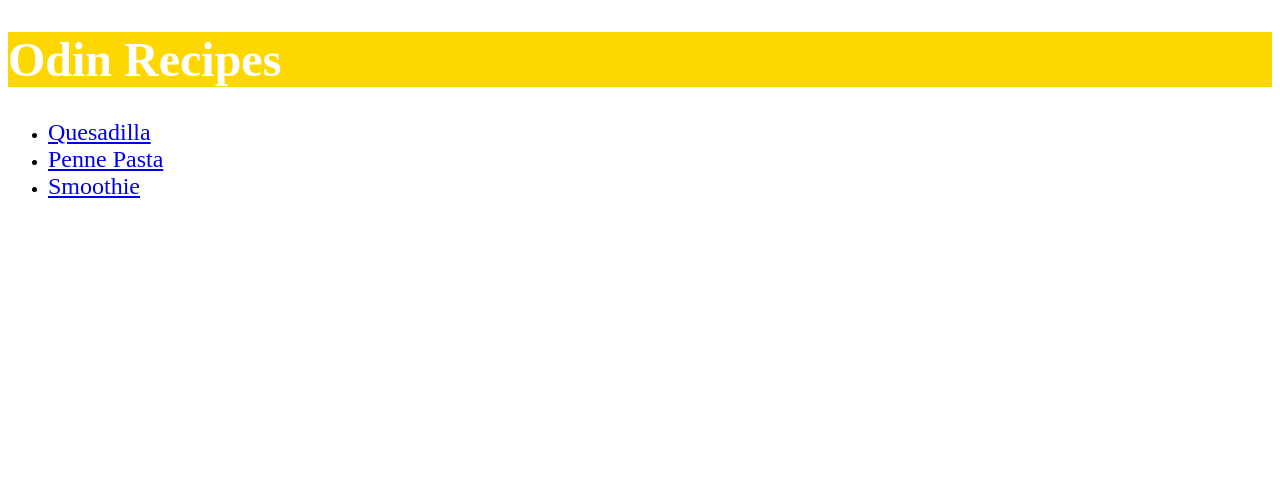
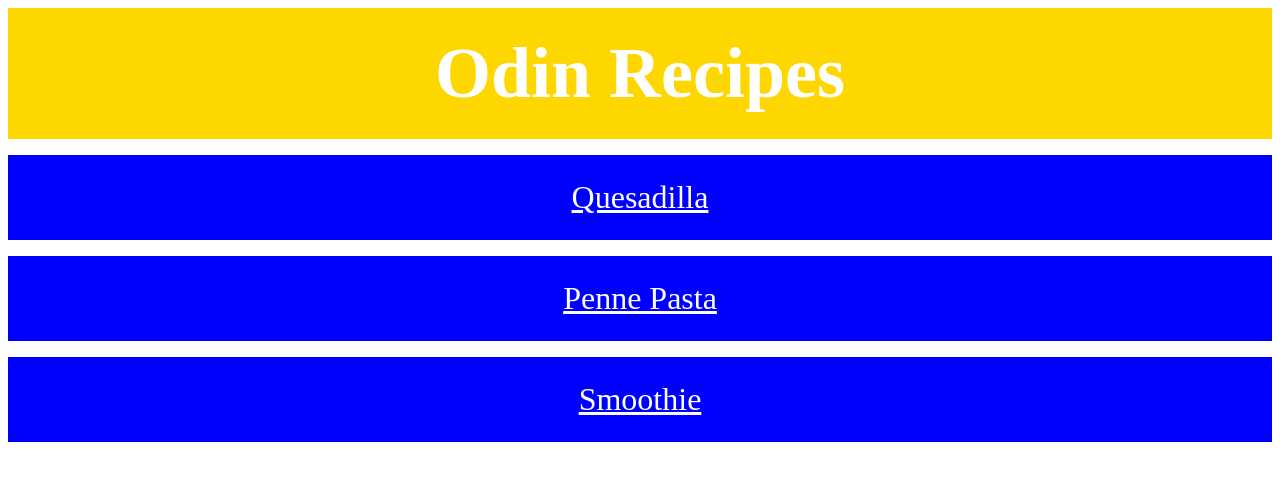
Before and after one commit to carrotsuno/odin-recipes, a plain HTML site: page index.html in a window 1280 px wide. Drawn offline with Linux system fonts and the light colour scheme.

Commit message:
Add Styling to homepage
Without styling, nobody stays on our site

```diff
--- a/index.html
+++ b/index.html
@@ -8,10 +8,10 @@
 </head>
 <body>
     <h1 class="home-title">Odin Recipes</h1>
-    <ul>
-        <li><a href="recipes/quesadilla.html" class="link">Quesadilla</a></li>
-        <li><a href="recipes/penne-pasta.html" class="link">Penne Pasta</a></li>
-        <li><a href="recipes/smoothie.html" class="link">Smoothie</a></li>
+    <ul class="recipe-list">
+        <li class="list-item"><a href="recipes/quesadilla.html" class="link">Quesadilla</a></li>
+        <li class="list-item"><a href="recipes/penne-pasta.html" class="link">Penne Pasta</a></li>
+        <li class="list-item"><a href="recipes/smoothie.html" class="link">Smoothie</a></li>
     </ul>
 
 </body>
--- a/style.css
+++ b/style.css
@@ -3,9 +3,12 @@ body {
 }
 
 .home-title {
-    font-size: 48px;
+    font-size: 72px;
     background-color: gold;
     color: white;
+    margin: auto;
+    padding: 24px;
+    text-align: center;
 }
 
 .recipe-title {
@@ -14,8 +17,19 @@ body {
     color: white;
 }
 
+.list-item {
+    background-color: blue;
+    color: white;
+    text-align: center;
+    margin-left: -40px;
+    margin-bottom: 16px;
+    padding: 24px;
+
+}
+
 .link {
-    font-size: 24px;
+    font-size: 32px;
+    color: white;
 }
 
 .ingredients {
```
